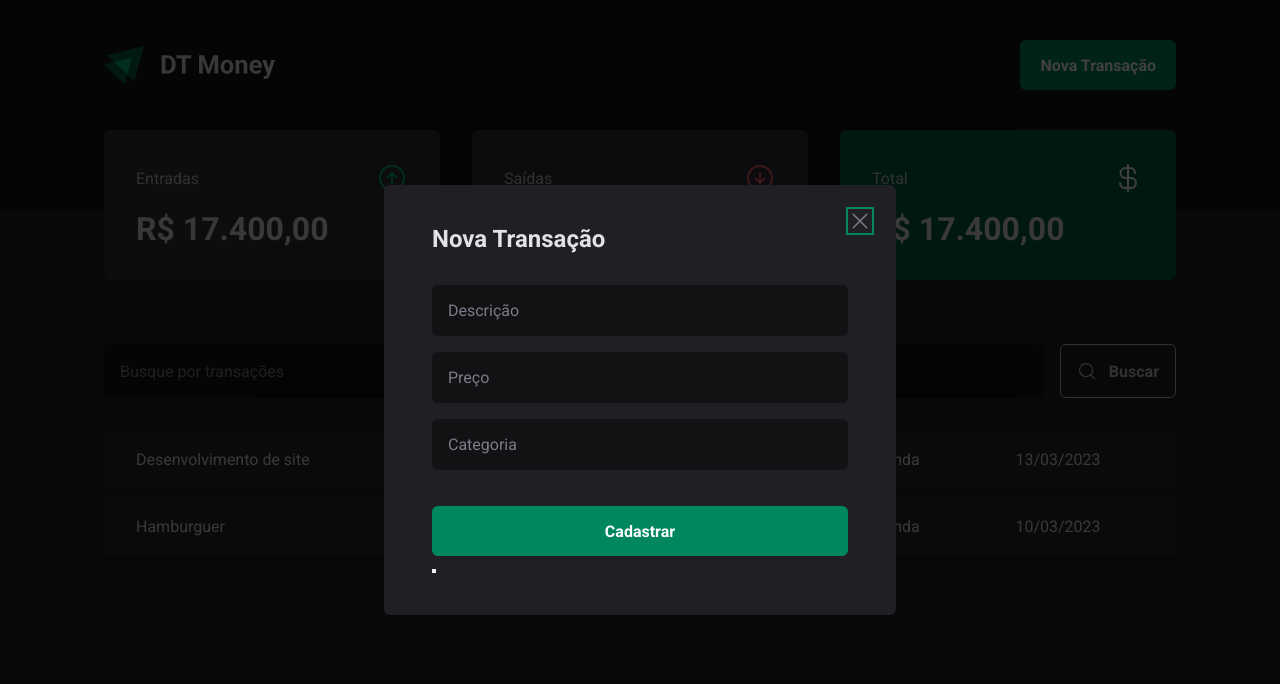
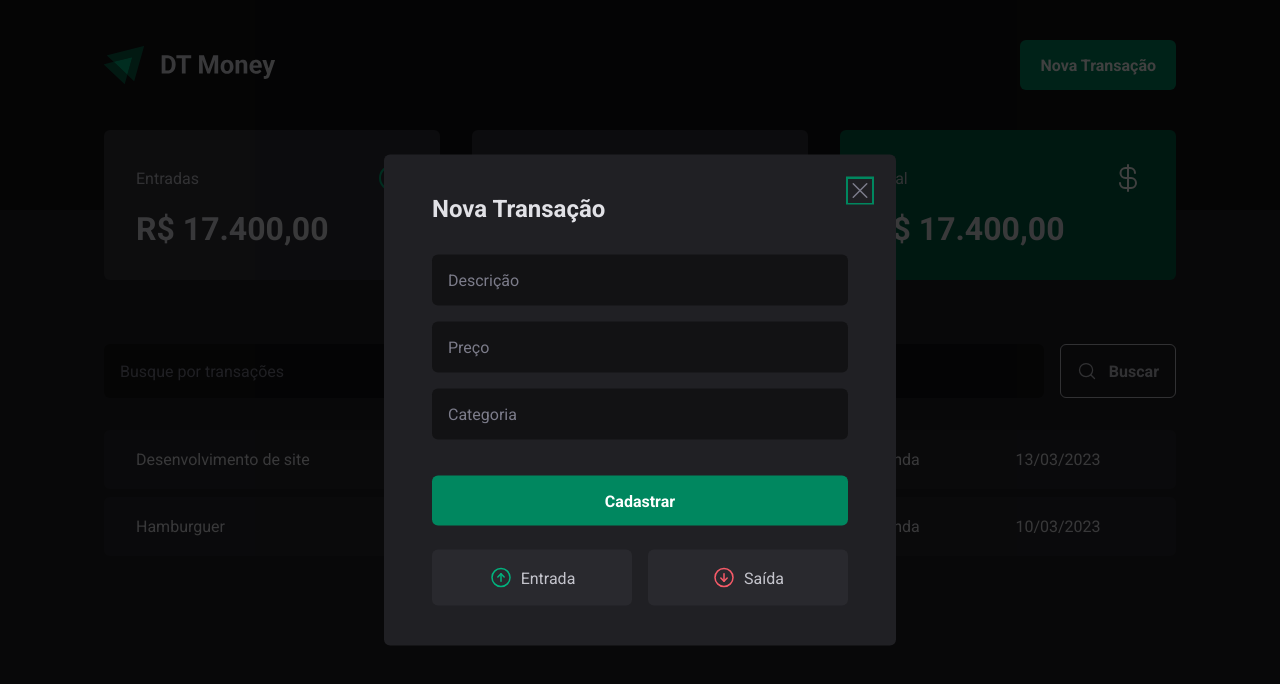
Before and after one commit to bryumi/dt-money-react, a React (Vite) app: page / in a window 1280 px wide. Both pictures are taken after a click on the button "Nova Transação". Shown: the top 684 px of the page. Built offline with nearby package versions, Linux system fonts and the light colour scheme.

Commit message:
finalizando estrutura e estilos

```diff
--- a/package.json
+++ b/package.json
@@ -10,6 +10,7 @@
   },
   "dependencies": {
     "@radix-ui/react-dialog": "^1.0.3",
+    "@radix-ui/react-radio-group": "^1.1.2",
     "phosphor-react": "^1.4.1",
     "react": "^18.2.0",
     "react-dom": "^18.2.0",
--- a/src/components/Header/index.tsx
+++ b/src/components/Header/index.tsx
@@ -12,7 +12,6 @@
                     <Dialog.Trigger asChild>
                         <NewTransactionButton>Nova Transação</NewTransactionButton>
                     </Dialog.Trigger>
-
                     <NewTransactionModal/>
                 </Dialog.Root>
             </HeaderContent>
--- a/src/components/NewTransactionModal/index.tsx
+++ b/src/components/NewTransactionModal/index.tsx
@@ -1,6 +1,6 @@
 import * as Dialog from '@radix-ui/react-dialog';
-import { Content, Overlay, CloseButton } from './styles';
-import { X } from "phosphor-react";
+import { Content, Overlay, CloseButton, TransactionType, TransactionTypeButton } from './styles';
+import { X, ArrowCircleUp, ArrowCircleDown, } from "phosphor-react";
 export function NewTransactionModal() {
     return (
         <Dialog.Portal>
@@ -21,9 +21,20 @@
                     <button type='submit'>
                         Cadastrar
                     </button>
+
+                    <TransactionType>
+                        <TransactionTypeButton variant='income' value='income'>
+                            <ArrowCircleUp size={24} />
+                            Entrada
+                        </TransactionTypeButton>
+
+                        <TransactionTypeButton variant='outcome' value='outcome'>
+                            <ArrowCircleDown size={24} />
+                            Saída
+                        </TransactionTypeButton>
+
+                    </TransactionType>
                 </form>
-
-                <Dialog.Close />
             </Content>
         </Dialog.Portal>
     )
--- a/src/components/NewTransactionModal/styles.ts
+++ b/src/components/NewTransactionModal/styles.ts
@@ -1,4 +1,5 @@
 import * as Dialog from '@radix-ui/react-dialog';
+import * as RadioGroup from '@radix-ui/react-radio-group';
 import styled from 'styled-components';
 
 export const Overlay = styled(Dialog.Overlay)`
@@ -65,3 +66,44 @@
     cursor: pointer;
     color: ${props => props.theme["gray-500"]};
 `;
+
+export const TransactionType = styled(RadioGroup.Root)`
+    display: grid;
+    grid-template-columns: repeat(2, 1fr);
+    gap: 1rem;
+    margin-top: 0.5rem;
+
+`
+interface TransactionTypeButtonProps{
+    variant: 'income' | 'outcome';
+}
+export const TransactionTypeButton = styled(RadioGroup.Item)<TransactionTypeButtonProps>`
+    background: ${props => props.theme["gray-700"]};
+    padding: 1rem;
+    display: flex;
+    align-items: center;
+    justify-content: center;
+    gap: 0.5rem;
+    border-radius: 6px;
+    cursor: pointer;
+    border: 0;
+    color: ${props => props.theme["gray-300"]};
+
+    svg {
+        color: ${props => props.variant === 'income' ? props.theme['green-300'] : props.theme['red-300']};
+    }
+
+    &[data-state='unchecked']:hover{
+        background: ${props => props.theme['gray-600']};
+        transition: background-color 0.2s;
+    }
+
+    &[data-state='checked']{
+        color: ${props => props.theme.white};
+        background: ${props => props.variant === 'income' ? props.theme['green-500'] : props.theme['red-500']};
+
+        svg {
+            color: ${props => props.theme.white};
+        }
+    }
+`
```
Also changed, not shown: 1 other file (tests, documents, lock files or other folders). Lines whose indentation alone changed are shown as unchanged.
